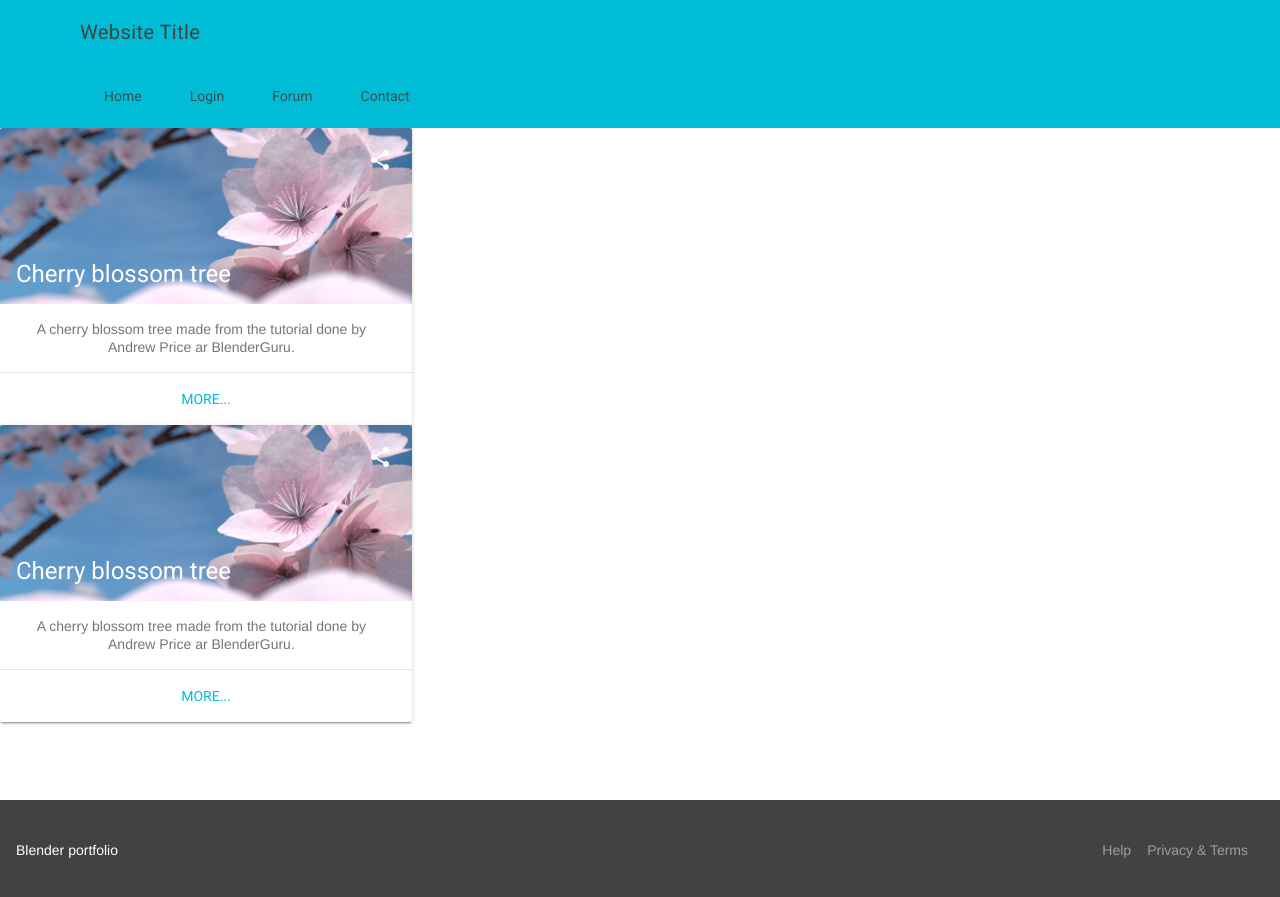
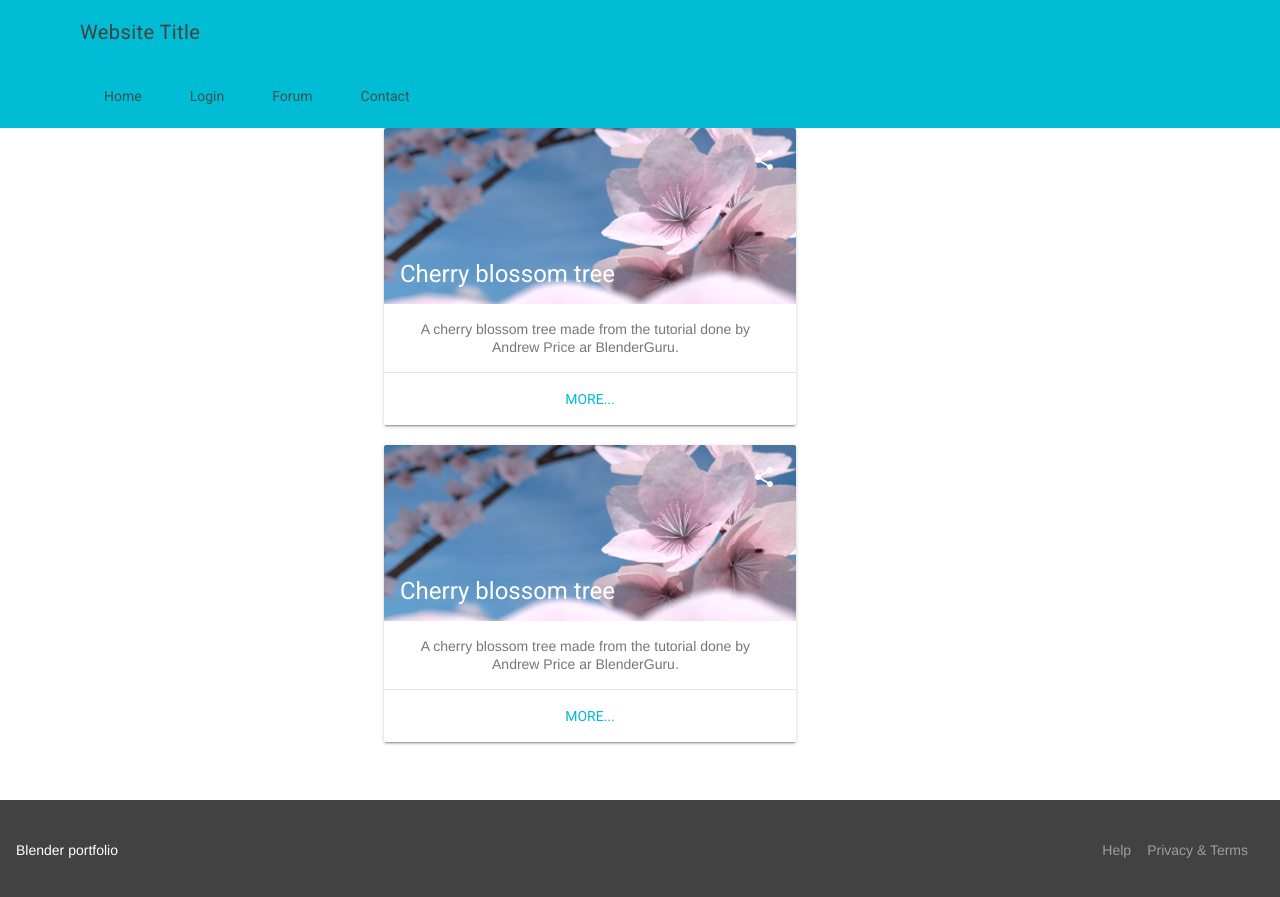
Before and after one commit to slothgamez/fireplex.github.io, a Jekyll site: the page index.html, which Jekyll copies as it is, in a window 1280 px wide. Shown: the top 897 px of the page. Built offline with Jekyll 4.4.1, drawn with Linux system fonts in a browser that asks for light colours; nearby versions of some CDN libraries; comment, search, counter and statistics services are not loaded.

Commit message:
Update index.html

```diff
--- a/index.html
+++ b/index.html
@@ -84,9 +84,11 @@
             color: #fff;
           }
           #div1 {
+            position: inherit;
             right: -30%;
           }
           #div2 {
+            position: inherit;
             right: -30%;
           }
           </style>
@@ -111,7 +113,7 @@
               </div>
             </div>
           </div>
-          <div id="div2">
+          <br><div id="div2">
             <div class="blossom-card-wide mdl-card mdl-shadow--2dp" align="center" id="blossom">
               <div class="mdl-card__title">
                 <h2 class="mdl-card__title-text">Cherry blossom tree</h2>
```
